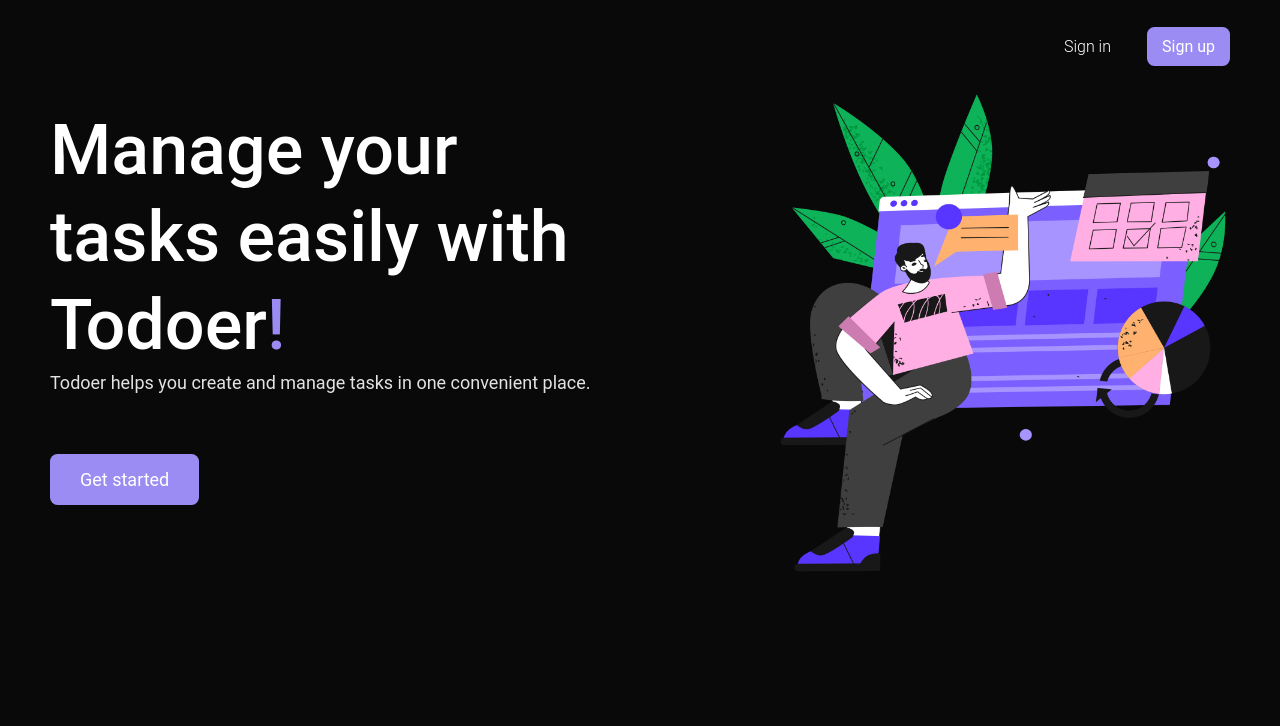
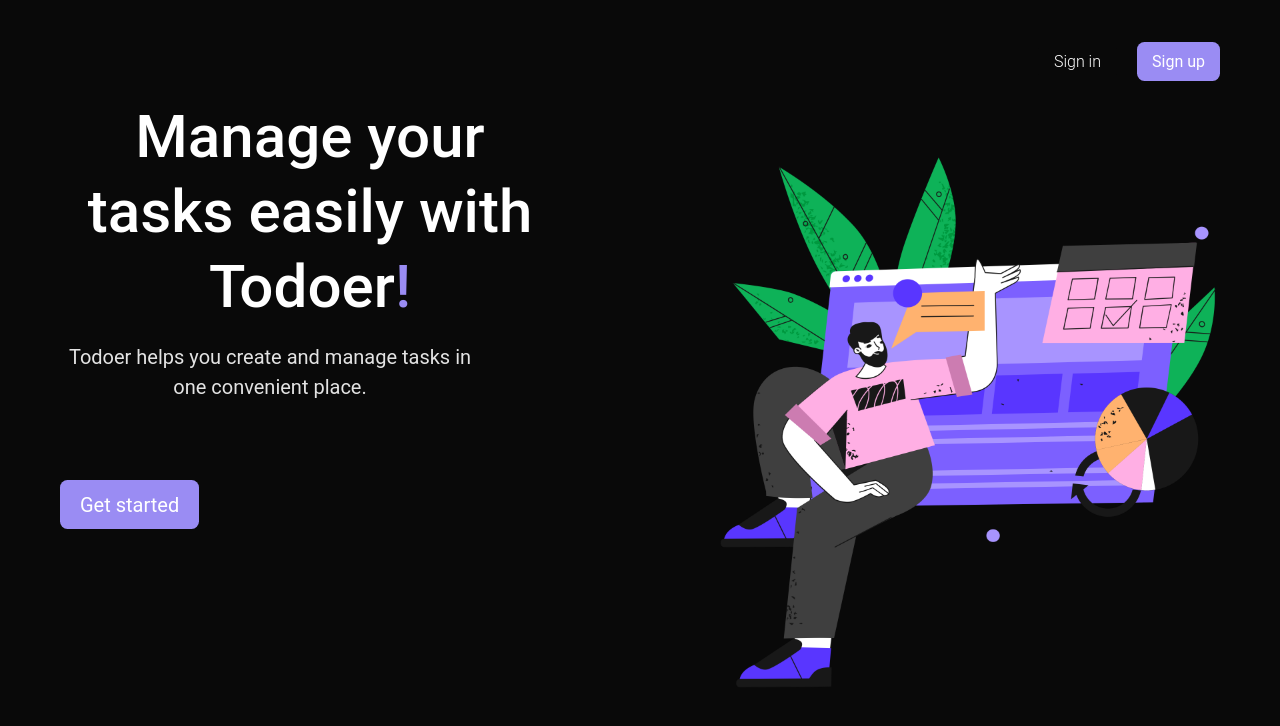
Before and after one commit to Ana-Vartasashvili/task-management-app, a React app: page / in a window 1280 px wide. Shown: the top 726 px of the page. Built offline with nearby package versions, Linux system fonts and the light colour scheme; no server answers; the HTML template or start-up script is replaced by a standard one.

Commit message:
render completed tasks before uncompleted ones on the 'all my tasks' page

```diff
--- a/src/components/Sidebar/Sidebar.tsx
+++ b/src/components/Sidebar/Sidebar.tsx
@@ -1,5 +1,4 @@
 import { Link } from 'react-router-dom'
-import CalendarIcon from '../../icons/CalendarIcon'
 import ClipboardIcon from '../../icons/ClipboardIcon'
 import SunIcon from '../../icons/SunIcon'
 import SidebarItem from '../Sidebar/SidebarItem'
@@ -31,15 +30,6 @@ const Sidebar: React.FC = () => {
         </li>
 
         <li>
-          <Link to="/tasks/next-seven-days">
-            <SidebarItem>
-              <CalendarIcon />
-              <span>Next 7 days</span>
-            </SidebarItem>
-          </Link>
-        </li>
-
-        <li>
           <Link to="/tasks/all">
             <SidebarItem>
               <ClipboardIcon />
@@ -56,7 +46,7 @@ const Sidebar: React.FC = () => {
 
       <button
         onClick={signOut}
-        className="mb-10 flex items-center gap-5 border w-fit px-4 py-3 rounded-2xl border-main_purple hover:bg-dark_purple hover:text-white duration-300 ease-in-out"
+        className="mb-14 flex items-center gap-5 border w-fit px-4 py-3 rounded-2xl border-main_purple hover:bg-dark_purple hover:text-white duration-300 ease-in-out"
       >
         <SignOutIcon />
         <p>Log out</p>
--- a/src/components/Task/AddTask.tsx
+++ b/src/components/Task/AddTask.tsx
@@ -23,7 +23,7 @@ const AddTask: React.FC = () => {
           onClick={toggleAddTaskForm}
         >
           <PlusIcon />
-          <span className="text-[1.6rem]">Add task</span>
+          <span className="text-[1.8rem]">Add task</span>
         </button>
       )}
 
--- a/src/components/Tasks/TasksList.tsx
+++ b/src/components/Tasks/TasksList.tsx
@@ -4,9 +4,9 @@ import { RootState } from '../../store/store'
 import tasksIllustration from '../../illustrations/No comments yet.png'
 
 const TasksList: React.FC = (props) => {
-  const tasks = useSelector((state: RootState) => state.tasks.tasks)
-    .filter((task) => task.completed !== true)
-    .reverse()
+  const tasks = useSelector((state: RootState) => state.tasks.tasks).filter(
+    (task) => task.completed !== true
+  )
 
   return (
     <div className="w-2/4 mx-auto pb-20">
--- a/src/components/card/Card.tsx
+++ b/src/components/card/Card.tsx
@@ -5,7 +5,9 @@ const Card = () => {
   return (
     <div>
       <Sidebar />
-      <div className="ml-96 pt-24 h-screen">{<Outlet />}</div>
+      <div className="ml-96 pt-24 h-screen bg-white">
+        <Outlet />
+      </div>
     </div>
   )
 }
--- a/src/icons/DeleteIcon.tsx
+++ b/src/icons/DeleteIcon.tsx
@@ -6,7 +6,7 @@ const DeleteIcon = () => {
       viewBox="0 0 24 24"
       strokeWidth={1.4}
       stroke="currentColor"
-      className="w-7 h-7 hover:text-dark_purple transition-all duration-300 ease-in-out"
+      className="w-7 h-7 hover:text-dark_purple hover:scale-[115%] transition-all duration-300 ease-in-out"
     >
       <path
         strokeLinecap="round"
--- a/src/index.css
+++ b/src/index.css
@@ -31,4 +31,5 @@ body {
   font-family: Roboto, Helvetica, Arial, sans-serif;
   font-size: 16px;
   color: #777;
+  background-color: #090909;
 }
--- a/src/pages/allTasks/AllTasks.tsx
+++ b/src/pages/allTasks/AllTasks.tsx
@@ -8,7 +8,6 @@ const AllTasks = () => {
   const { addTask } = useAddTask(inputValue, setInputValue)
 
   return (
-    <>
     <div className="w-2/4 h-full mx-auto">
       <h1 className="font-semibold text-black_main text-[1.8rem]">
         All my tasks
@@ -44,7 +43,6 @@ const AllTasks = () => {
         </button>
       </form>
     </div>
-    </>
   )
 }
 
--- a/src/pages/allTasks/AllTasksList.tsx
+++ b/src/pages/allTasks/AllTasksList.tsx
@@ -3,7 +3,8 @@ import AllTasksListItem from './AllTasksListItem'
 import { RootState } from '../../store/store'
 
 const AllTasksList = () => {
-  const tasks = useSelector((state: RootState) => state.tasks.tasks)
+  const tasksData = useSelector((state: RootState) => state.tasks.tasks)
+  const tasks = [...tasksData].sort((a, b) => a.completed - b.completed)
 
   return (
     <ul className="mt-[3rem] mx-4 flex flex-col gap-3 pb-2">
--- a/src/pages/allTasks/AllTasksListItem.tsx
+++ b/src/pages/allTasks/AllTasksListItem.tsx
@@ -15,7 +15,7 @@ const AllTasksListItem: React.FC<AllTasksListItemPros> = ({
   const { deleteTask } = useDeleteTask(id)
 
   const updateIsCompleted = () => {
-    updateTaskIsCompleted(id, isCompleted)
+    updateTaskIsCompleted(id, !isCompleted)
   }
 
   return (
--- a/src/pages/home/Home.tsx
+++ b/src/pages/home/Home.tsx
@@ -3,8 +3,8 @@ import homePageIllustration from '../../illustrations/Analythics.png'
 
 const Home = () => {
   return (
-    <div className="h-screen w-screen bg-black_main px-20 py-14">
-      <div className="text-right">
+    <div className="h-fit w-screen bg-black_main px-14 py-20 lg:px-24 lg:h-screen lg:flex lg:flex-col lg:overflow-x-hidden lg:pb-16">
+      <div className="hidden text-right lg:block">
         <Link
           to={'sign-in'}
           className="text-white font-light mr-8 border-[1.9px] rounded-xl border-black_main px-6 py-4 hover:border-main_purple hover: duration-300 ease-in-out"
@@ -20,28 +20,28 @@ const Home = () => {
         </Link>
       </div>
 
-      <div className="flex items-start justify-between mt-14">
-        <div className="w-2/4">
-          <h1 className="text-white text-[7rem] font-medium leading-tight mt-5">
+      <div className="flex flex-col w-full items-start justify-between mt-5 lg:flex-row lg:items-start lg:gap-14">
+        <div className="w-full flex flex-col gap-7 items-center lg:items-start">
+          <h1 className="text-white text-[3.5rem]  text-center font-medium leading-tight mt-5 max-w-[40rem] sm:text-[6rem] sm:max-w-[50rem]">
             Manage your tasks easily with Todoer
             <span className="text-main_purple">!</span>
           </h1>
 
-          <p className="text-[1.8rem] mb-28 text-textColor_lightGray">
+          <p className="text-[1.5rem] max-w-lg text-textColor_lightGray text-center sm:text-[2rem] sm:max-w-2xl">
             Todoer helps you create and manage tasks in one convenient place.
           </p>
 
-          <div>
+          <div className="mt-10 lg:mt-28">
             <Link
               to={'/sign-up'}
-              className="bg-main_purple text-white py-6 px-12 text-[1.8rem] rounded-xl hover:bg-dark_purple hover:duration-300 ease-in-out"
+              className="bg-main_purple text-white py-5 px-8 text-[1.5rem] rounded-xl hover:bg-dark_purple hover:duration-300 ease-in-out sm:text-[2rem]"
             >
               Get started
             </Link>
           </div>
         </div>
 
-        <div className="w-[45rem]">
+        <div className="w-full mb-10 mt-28 md:w-4/5 mx-auto">
           <img
             src={homePageIllustration}
             alt="simple illustration of a boy and diagrams"
--- a/src/pages/tasks/useUpdateTaskIsCompleted.ts
+++ b/src/pages/tasks/useUpdateTaskIsCompleted.ts
@@ -11,7 +11,7 @@ export const useUpdateTaskIsCompleted = () => {
       const response = await axios.put(
         `/todos/${id}`,
         {
-          completed: !isCompleted,
+          completed: isCompleted,
         },
         {
           headers: {
--- a/tailwind.config.cjs
+++ b/tailwind.config.cjs
@@ -3,6 +3,14 @@
 module.exports = {
   content: ['./index.html', './src/**/*.{js,ts,jsx,tsx}'],
   theme: {
+    screens: {
+      sm: '640px',
+      md: '768px',
+      lg: '1024px',
+      xl: '1280px',
+      xxl: '1536px',
+    },
+
     fontFamily: {
       sans: ['Roboto', 'sans-serif'],
     },
```
Lines whose indentation alone changed are shown as unchanged.
